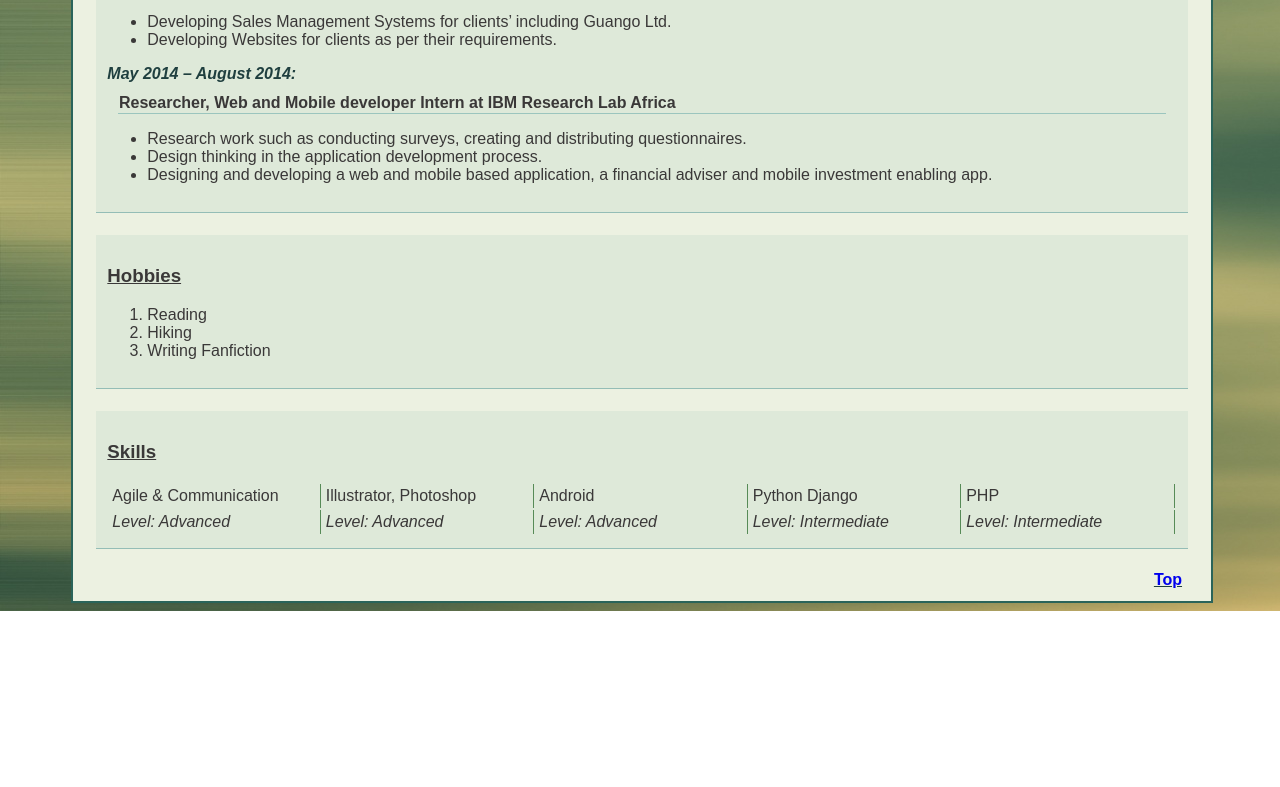
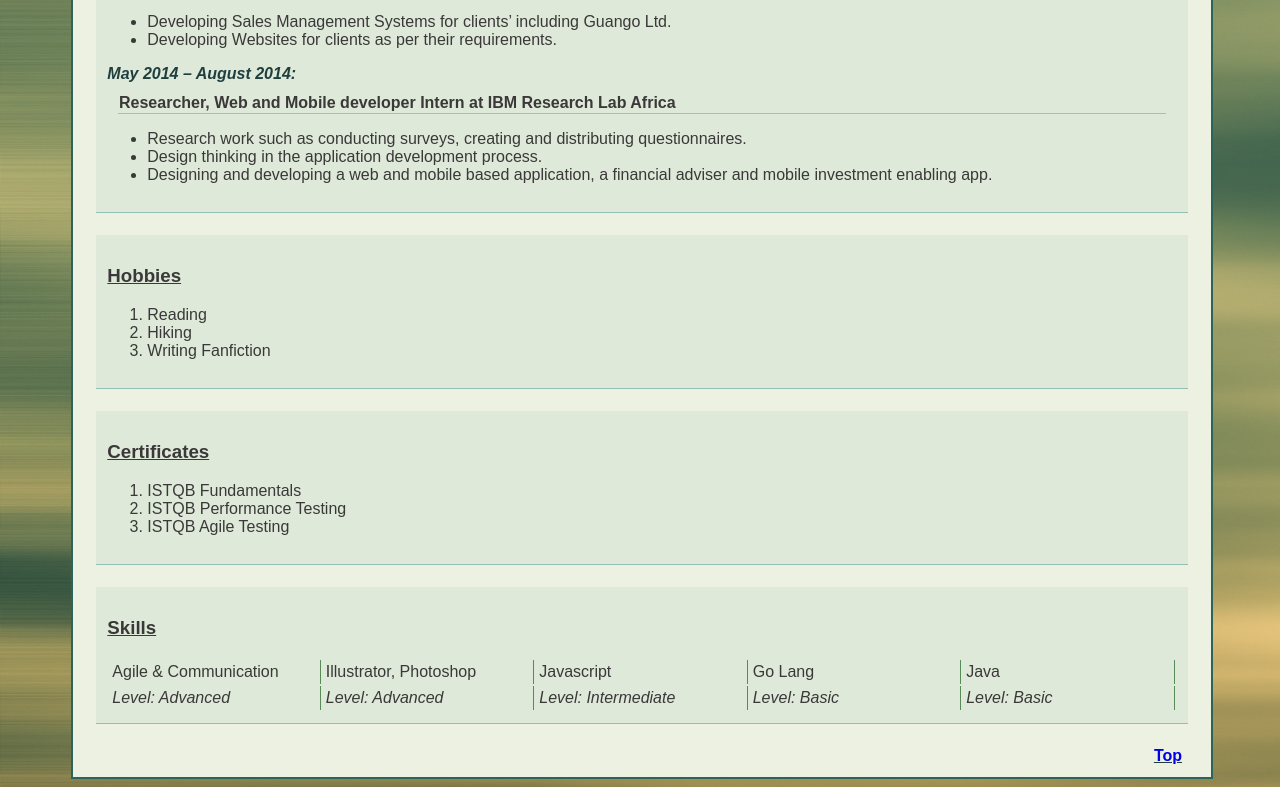
Before and after one commit to WGathagu/Portfolio, a plain HTML site: page index.html in a window 1280 px wide. Shown: the part 1252-2039 px from the top of the page. Before the commit the page ends 1863 px from the top, so only its background shows below. Drawn offline with Linux system fonts and the light colour scheme.

Commit message:
updating index.html

```diff
--- a/index.html
+++ b/index.html
@@ -124,21 +124,29 @@
             </ol>
         </section>
         <section class="one">
+            <h3 id="#">Certificates</h3>
+            <ol>
+                <li>ISTQB Fundamentals</li>
+                <li>ISTQB Performance Testing</li>
+                <li>ISTQB Agile Testing</li>
+            </ol>
+        </section>
+        <section class="one">
             <h3 id="hobbies">Skills</h3>
                 <table>
                     <tr>
                         <td>Agile & Communication</td>
                         <td>Illustrator, Photoshop</td>
-                        <td>Android</td>
-                        <td>Python Django</td>
-                        <td>PHP</td>
+                        <td>Javascript</td>
+                        <td>Go Lang</td>
+                        <td>Java</td>
                     </tr>
                     <tr id="skill">
                         <td>Level: Advanced</td>
                         <td>Level: Advanced</td>
-                        <td>Level: Advanced</td>
                         <td>Level: Intermediate</td>
-                        <td>Level: Intermediate</td>
+                        <td>Level: Basic</td>
+                        <td>Level: Basic</td>
                     </tr>
                 </table>
         </section>
```
